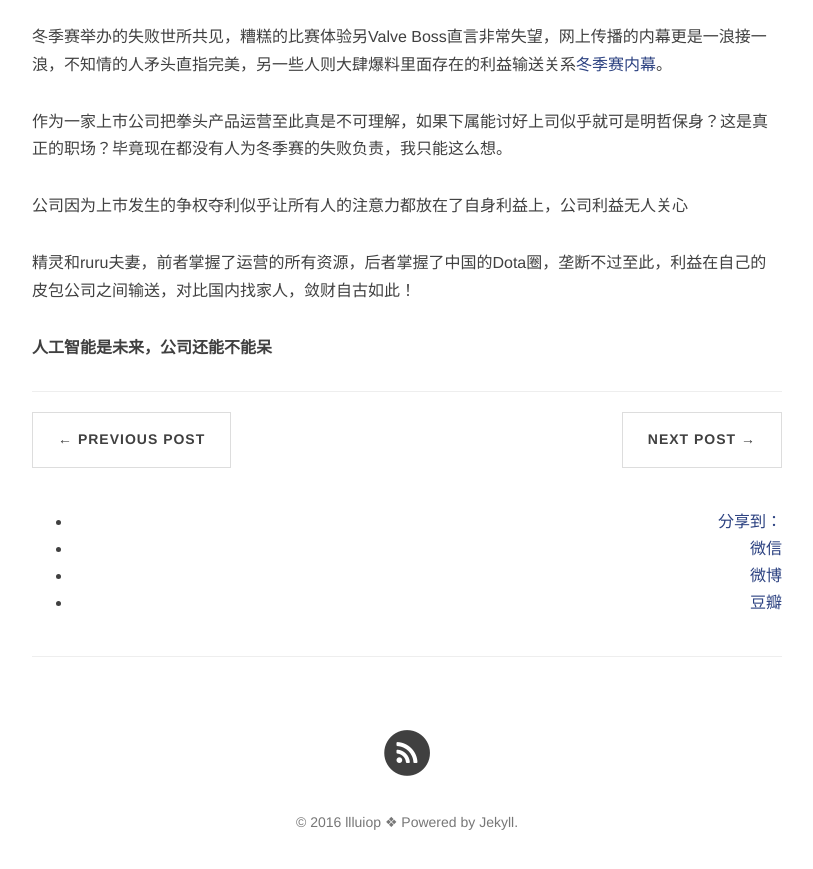
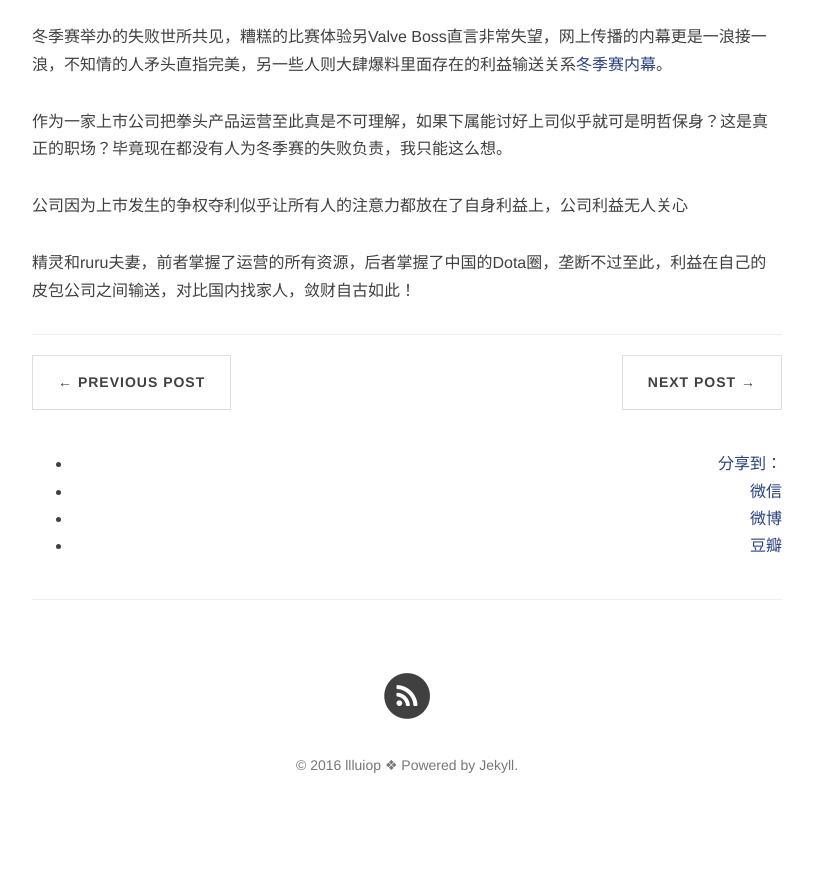
Before and after one commit to llluiop/llluiop.github.io, a Jekyll site: the page built from _posts/2016-03-09-ai.md, in a window 1280 px wide and 900 px high, scrolled down 1113 px. Shown: the top 869 px of the window, without its empty margins (233-1046 px from the left). Built offline with Jekyll 4.4.1, drawn with Linux system fonts in a browser that asks for light colours; nearby versions of some CDN libraries; comment, search, counter and statistics services are not loaded; after the commit the page ends 1955 px from its top, so only the background shows below that.

Commit message:
Update 2016-03-09-ai.md

```diff
--- a/_posts/2016-03-09-ai.md
+++ b/_posts/2016-03-09-ai.md
@@ -28,5 +28,3 @@
 公司因为上市发生的争权夺利似乎让所有人的注意力都放在了自身利益上，公司利益无人关心
 
 精灵和ruru夫妻，前者掌握了运营的所有资源，后者掌握了中国的Dota圈，垄断不过至此，利益在自己的皮包公司之间输送，对比国内找家人，敛财自古如此！
-
-**人工智能是未来，公司还能不能呆**
```
